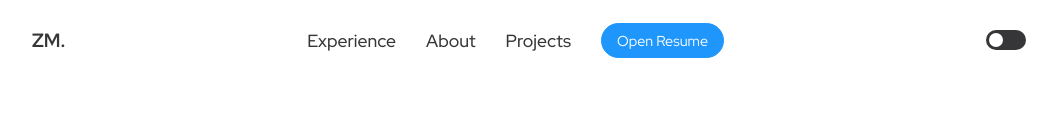
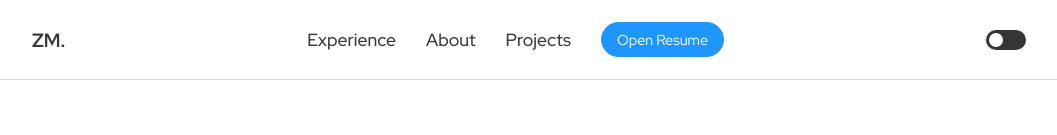
Before and after one commit to ragizaki/Portfolio, a React (Vite) app: page / in a window 1280 px wide. Shown: the top 135 px of the page, without its empty margins (111-1168 px from the left). Built offline with nearby package versions, Linux system fonts and the light colour scheme.

Commit message:
change navbar border style

```diff
--- a/src/components/Experience/ExperienceStyles.tsx
+++ b/src/components/Experience/ExperienceStyles.tsx
@@ -29,7 +29,7 @@ export const CompanyImage = styled.img`
     width: 8rem;
     height: 8rem;
     border-radius: 50%;
-    border: 3px solid ${props => props.theme.text};
+    border: 0.1rem solid ${props => props.theme.text};
 
     @media screen and (max-width: 768px) {
         display: none;
--- a/src/components/Navbar/Navbar.tsx
+++ b/src/components/Navbar/Navbar.tsx
@@ -29,7 +29,7 @@ const Navbar = ({ isDark, toggleTheme }: Props): JSX.Element => {
     };
 
     return (
-        <Nav>
+        <Nav isDark={isDark}>
             <IconContext.Provider value={{ color: theme.text }}>
                 <NavContainer>
                     <NavLogo onClick={handleLogoClick}>{navData.navLogo}</NavLogo>
--- a/src/components/Navbar/NavbarStyles.tsx
+++ b/src/components/Navbar/NavbarStyles.tsx
@@ -3,7 +3,7 @@ import { Container, Button } from '../../styles/globalStyles';
 import Theme from '../../styles/theme';
 import { Link } from 'react-scroll';
 
-export const Nav = styled.nav<{ theme: Theme }>`
+export const Nav = styled.nav<{ theme: Theme; isDark: boolean }>`
     height: 80px;
     display: flex;
     justify-content: center;
@@ -13,6 +13,7 @@ export const Nav = styled.nav<{ theme: Theme }>`
     top: 0;
     z-index: 999;
     background: ${props => props.theme.body};
+    border-bottom: 0.1px solid ${props => (props.isDark ? 'gray' : 'lightgray')};
 `;
 
 export const NavContainer = styled(Container)`
```
